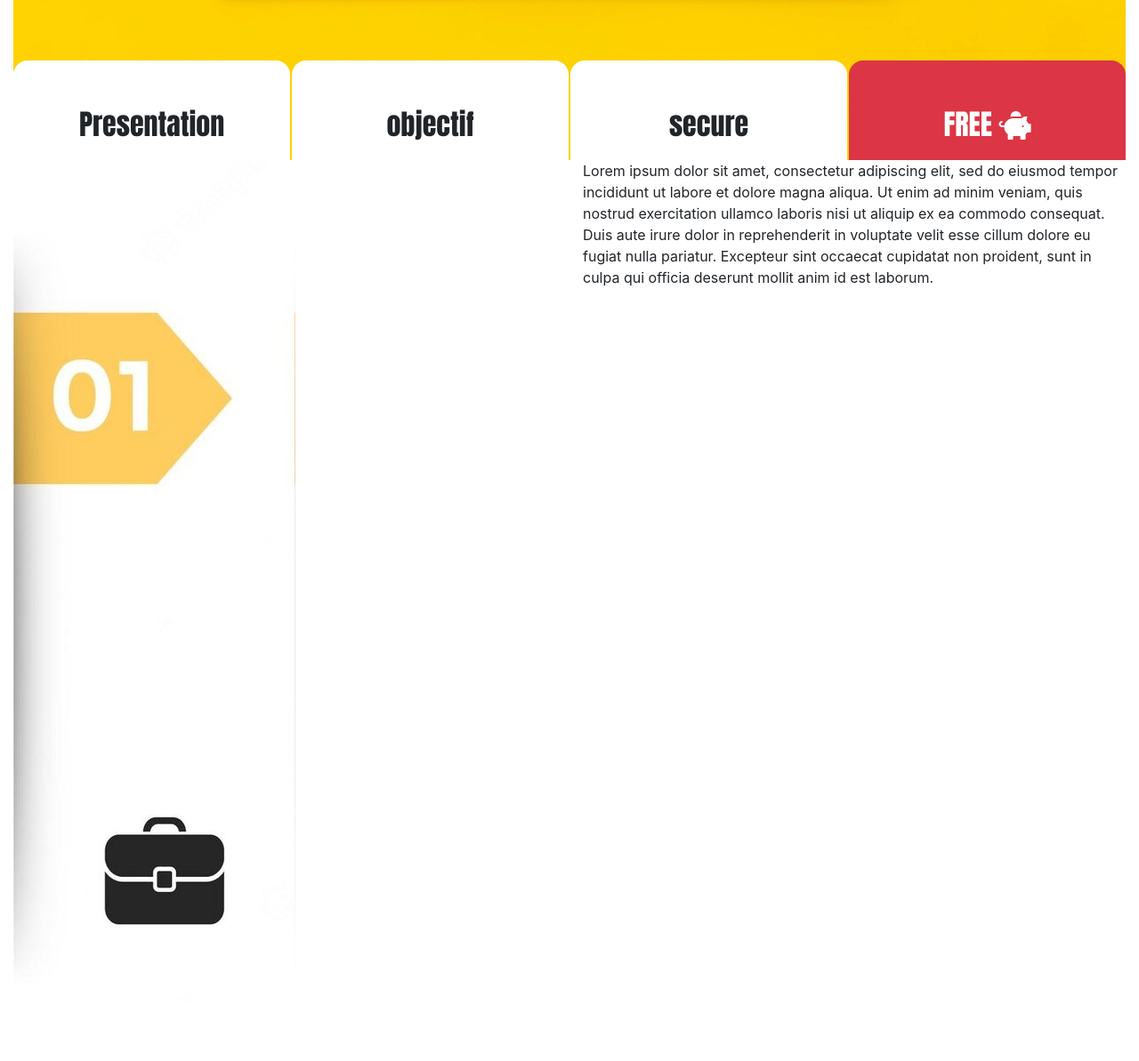
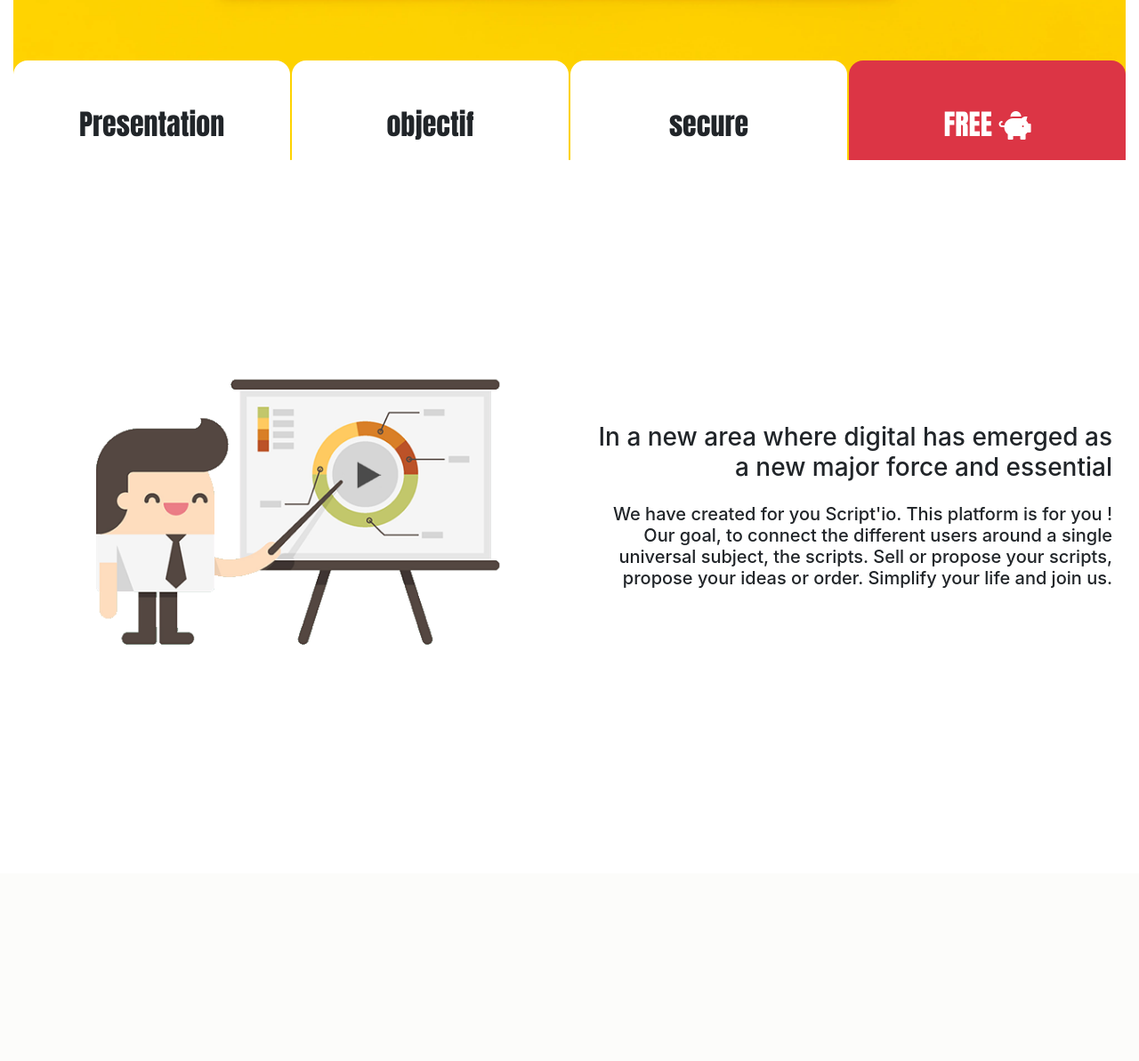
Before and after one commit to Naywvi/ScriptIO_ecommerce_of_script, a PHP site: page / in a window 1280 px wide. Shown: the part 523-1716 px from the top of the page at 89% size. After the commit the page ends 1248 px from the top, so only its background shows below. Run offline with PHP 8.4, Linux system fonts and the light colour scheme; some libraries are stand-ins or nearby versions.

Commit message:
main page

```diff
--- a/header-style.css
+++ b/header-style.css
@@ -2,11 +2,10 @@
     background-color: #ffffff !important;
 
 }
-
-.container-color {
-    background-color: #acbeed;
+.spacebtw{
+    padding-top: 15rem;
+    padding-bottom: 15rem;
 }
-
 .nav-flex {
     display: flex;
     justify-content: space-between;
@@ -62,3 +61,14 @@
 .ft{
     font-family: Impact;
 }
+.reveal{
+    position: relative;
+    transform: translateY(150px);
+    opacity: 0;
+    transition: 1s all ease;
+  }
+
+  .reveal.active{
+    transform: translateY(0);
+    opacity: 1;
+  }
--- a/index.html
+++ b/index.html
@@ -128,16 +128,43 @@
         </div>
     </div>
 <div class="container-fluid">
-    <div class="row">
-        <div class="col-sm">
-            <img src="./src/assets/img/arrow1.jpg">
-        </div>
-        <div class="col-sm">
-            <p>Lorem ipsum dolor sit amet, consectetur adipiscing elit, sed do eiusmod tempor incididunt ut labore et dolore magna aliqua. Ut enim ad minim veniam, quis nostrud exercitation ullamco laboris nisi ut aliquip ex ea commodo consequat. Duis aute irure dolor in reprehenderit in voluptate velit esse cillum dolore eu fugiat nulla pariatur. Excepteur sint occaecat cupidatat non proident, sunt in culpa qui officia deserunt mollit anim id est laborum.</p>
-        </div>
-    </div>
+    <div class="container-fluid">
+
+        <div class="row spacebtw reveal">
+            <div class="col">
+                <img src="./src/assets/img/Presentation-PNG-Image.png" class="w-100"/>
+            </div>
+            <div class="col text-lg-right modal-dialog-centered h5">
+                <p>
+                    <span class="h3">In a new area where digital has emerged as a new major force and essential</span>
+                    <br><br> We have created for you Script'io. This platform is for you !
+                    Our goal, to connect the different users around a single universal subject, the scripts. Sell or propose your scripts, propose your ideas or order.
+                    Simplify your life and join us.
+                </p>
+            </div>
+           </div>
+
+      </div>
 </div>
+  <script>
+    function reveal() {
+  var reveals = document.querySelectorAll(".reveal");
 
+  for (var i = 0; i < reveals.length; i++) {
+    var windowHeight = window.innerHeight;
+    var elementTop = reveals[i].getBoundingClientRect().top;
+    var elementVisible = 150;
+
+    if (elementTop < windowHeight - elementVisible) {
+      reveals[i].classList.add("active");
+    } else {
+      reveals[i].classList.remove("active");
+    }
+  }
+}
+
+window.addEventListener("scroll", reveal);
+  </script>
     <script src="https://code.jquery.com/jquery-3.2.1.slim.min.js" integrity="sha384-KJ3o2DKtIkvYIK3UENzmM7KCkRr/rE9/Qpg6aAZGJwFDMVNA/GpGFF93hXpG5KkN" crossorigin="anonymous"></script>
     <script src="https://cdn.jsdelivr.net/npm/popper.js@1.12.9/dist/umd/popper.min.js" integrity="sha384-ApNbgh9B+Y1QKtv3Rn7W3mgPxhU9K/ScQsAP7hUibX39j7fakFPskvXusvfa0b4Q" crossorigin="anonymous"></script>
     <script src="https://cdn.jsdelivr.net/npm/bootstrap@4.0.0/dist/js/bootstrap.min.js" integrity="sha384-JZR6Spejh4U02d8jOt6vLEHfe/JQGiRRSQQxSfFWpi1MquVdAyjUar5+76PVCmYl" crossorigin="anonymous"></script>
```
Also changed, not shown: src/assets/img/Presentation-PNG-Image.png (added), src/assets/img/arrow1.jpg (deleted).
